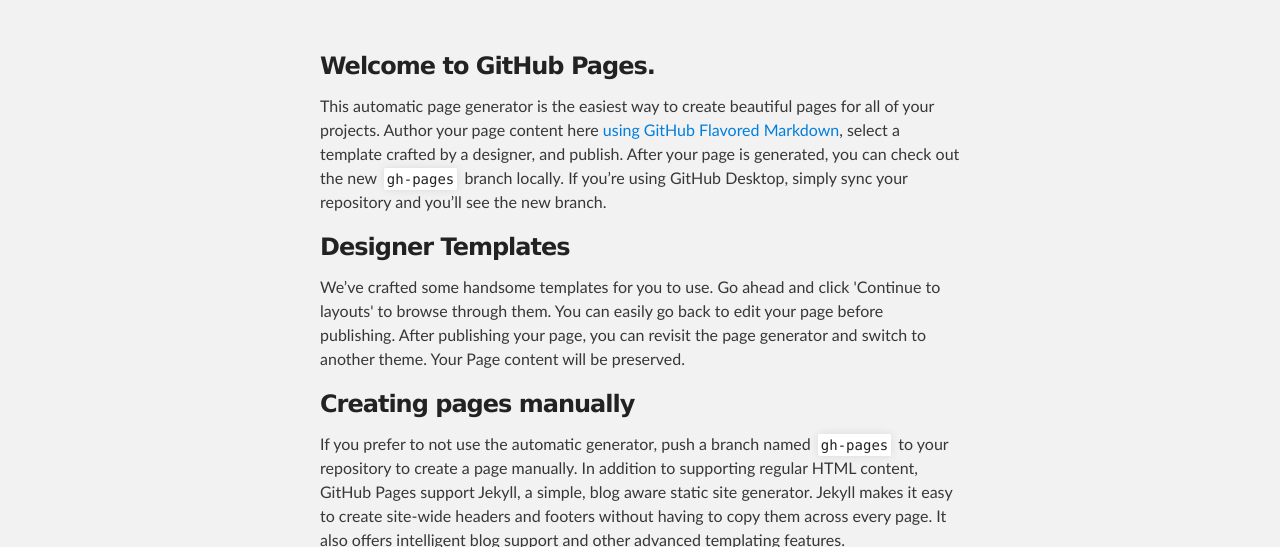
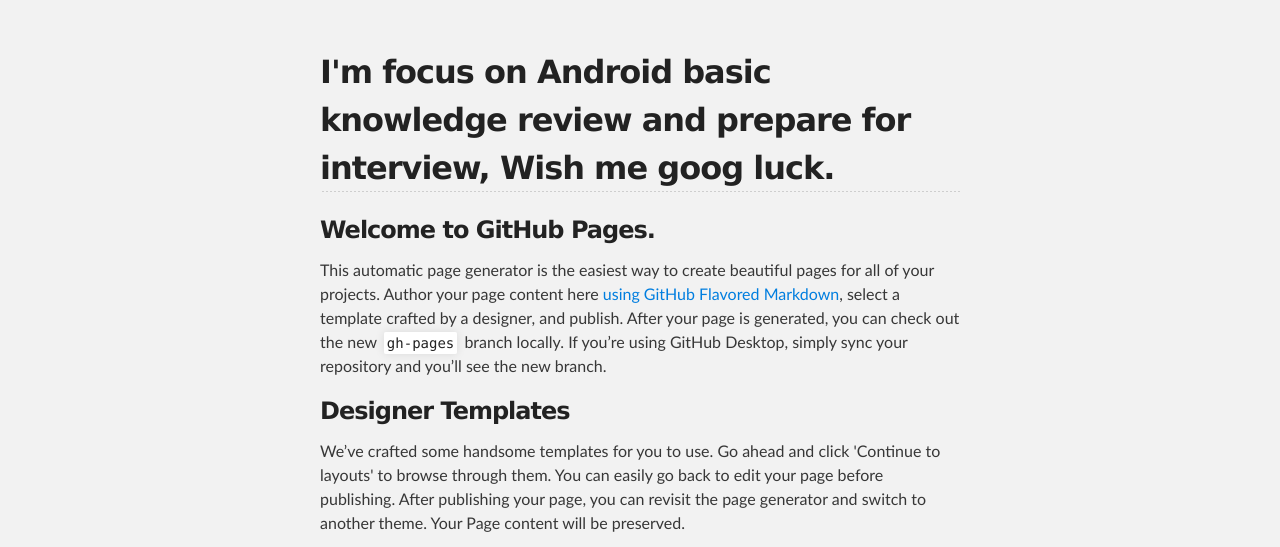
Before and after one commit to a132/a132.github.io, a plain HTML site: page index.html in a window 1280 px wide. Shown: the part 212-759 px from the top of the page. Drawn offline with Linux system fonts and the light colour scheme.

Commit message:
update daily

```diff
--- a/index.html
+++ b/index.html
@@ -27,6 +27,11 @@
     <!-- MAIN CONTENT -->
     <div id="main_content_wrap" class="outer">
       <section id="main_content" class="inner">
+
+
+
+	      <h2> I'm focus on Android basic knowledge review and prepare for interview, Wish me goog luck.
+	      </h2>
         <h3>
 <a id="welcome-to-github-pages" class="anchor" href="#welcome-to-github-pages" aria-hidden="true"><span aria-hidden="true" class="octicon octicon-link"></span></a>Welcome to GitHub Pages.</h3>
 
```
